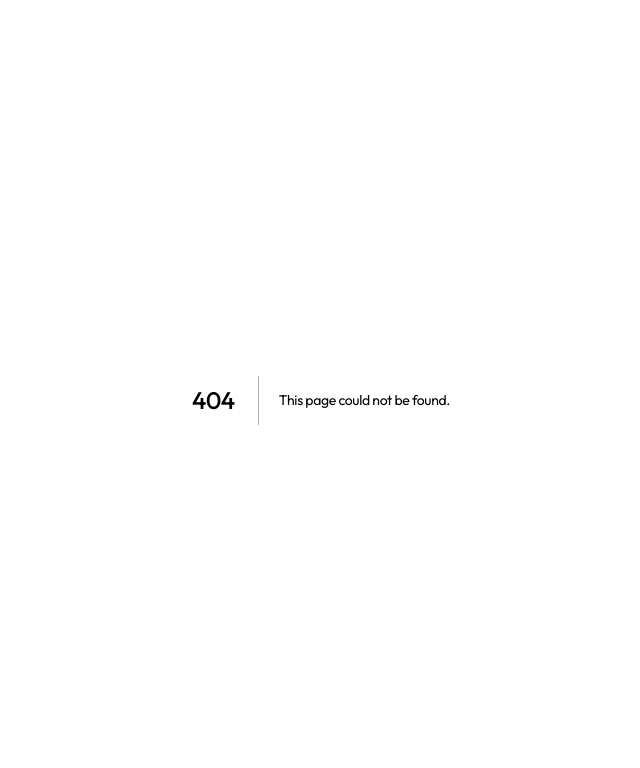
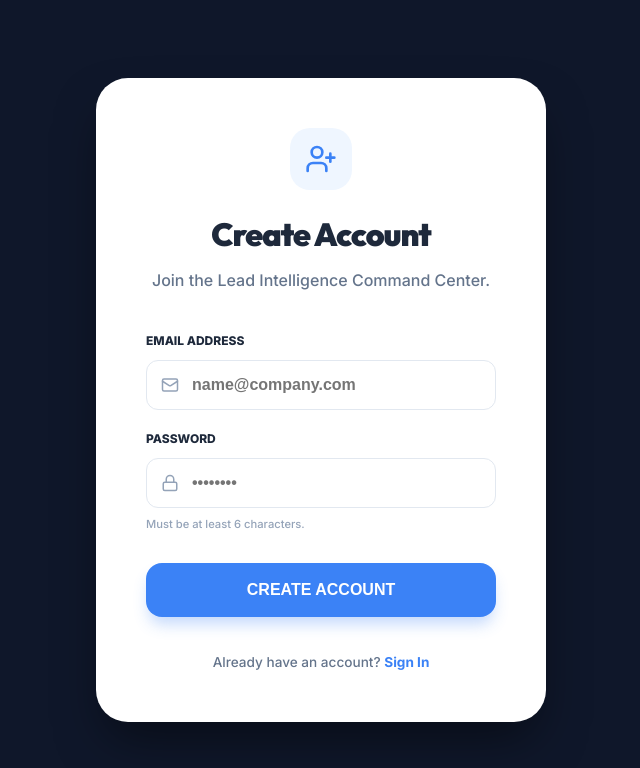
Before and after one commit to nusRying/Websites-Marketing, a Next.js app in the folder templates/: page /signup in a window 1280 px wide. Before the commit this address had no page. Shown: the top 768 px of the page, without its empty margins (319-959 px from the left). Built offline with nearby package versions, Linux system fonts and the light colour scheme; no server answers.

Commit message:
feat: implement user registration with supabase auth

```diff
--- /dev/null
+++ b/templates/src/app/signup/page.tsx
@@ -0,0 +1,192 @@
+'use client';
+
+import { useState } from 'react';
+import { supabase } from '@/lib/supabase';
+import { motion } from 'framer-motion';
+import { Zap, Mail, Lock, Loader2, UserPlus } from 'lucide-react';
+import { useRouter } from 'next/navigation';
+
+export default function SignupPage() {
+  const [email, setEmail] = useState('');
+  const [password, setPassword] = useState('');
+  const [loading, setLoading] = useState(false);
+  const [error, setError] = useState<string | null>(null);
+  const [success, setSuccess] = useState<string | null>(null);
+  const router = useRouter();
+
+  const handleSignup = async (e: React.FormEvent) => {
+    e.preventDefault();
+    console.log("Signup attempt started for:", email);
+
+    // Key validation check
+    const supabaseKey = process.env.NEXT_PUBLIC_SUPABASE_ANON_KEY;
+
+    if (!supabaseKey || (!supabaseKey.startsWith('eyJ') && !supabaseKey.startsWith('sb_'))) {
+      console.error("Invalid Supabase Key format detected.");
+      setError("CRITICAL: Your Supabase API Key is invalid. Please update .env.local with the correct 'anon' key from Supabase Settings > API.");
+      return;
+    }
+
+    setLoading(true);
+    setError(null);
+    setSuccess(null);
+
+    try {
+      console.log("Calling supabase.auth.signUp...");
+      const { data, error } = await supabase.auth.signUp({
+        email,
+        password,
+      });
+
+      if (error) {
+        console.error("Supabase Auth Error:", error.message);
+        setError(error.message);
+        setLoading(false);
+      } else {
+        console.log("Signup successful! User ID:", data.user?.id);
+
+        // If email confirmation is required, usually data.session is null
+        if (data.user && data.user.identities && data.user.identities.length === 0) {
+           setError("This email is already registered. Please sign in instead.");
+           setLoading(false);
+           return;
+        }
+
+        if (!data.session) {
+          setSuccess("Account created successfully! Please check your email to confirm your account before signing in.");
+          setLoading(false);
+        } else {
+          console.log("Redirecting to dashboard...");
+          router.push('/');
+          router.refresh();
+        }
+      }
+    } catch (err: any) {
+      console.error("UNEXPECTED ERROR during signup flow:", err);
+      setError("An unexpected error occurred.");
+      setLoading(false);
+    }
+  };
+
+  return (
+    <div style={{
+      minHeight: '100vh',
+      display: 'flex',
+      alignItems: 'center',
+      justifyContent: 'center',
+      background: '#0f172a',
+      fontFamily: 'Inter, sans-serif'
+    }}>
+      <motion.div
+        initial={{ opacity: 0, y: 20 }}
+        animate={{ opacity: 1, y: 0 }}
+        style={{
+          width: '100%',
+          maxWidth: '450px',
+          background: 'white',
+          padding: '50px',
+          borderRadius: '32px',
+          boxShadow: '0 25px 50px -12px rgba(0,0,0,0.5)'
+        }}
+      >
+        <div style={{ textAlign: 'center', marginBottom: '40px' }}>
+          <div style={{
+            display: 'inline-flex',
+            background: '#eff6ff',
+            padding: '15px',
+            borderRadius: '20px',
+            color: '#3b82f6',
+            marginBottom: '20px'
+          }}>
+            <UserPlus size={32} />
+          </div>
+          <h1 style={{ fontSize: '2rem', fontWeight: 900, color: '#1e293b', letterSpacing: '-1px' }}>Create Account</h1>
+          <p style={{ color: '#64748b', marginTop: '10px', fontWeight: 500 }}>Join the Lead Intelligence Command Center.</p>
+        </div>
+
+        {success ? (
+          <div style={{ textAlign: 'center' }}>
+            <div style={{ background: '#ecfdf5', color: '#10b981', padding: '20px', borderRadius: '16px', fontSize: '0.95rem', fontWeight: 600, border: '1px solid #d1fae5', marginBottom: '20px' }}>
+              {success}
+            </div>
+            <a href="/login" style={{ fontSize: '0.85rem', fontWeight: 700, color: '#3b82f6', textDecoration: 'none' }}>
+              Go to Sign In →
+            </a>
+          </div>
+        ) : (
+          <form onSubmit={handleSignup} style={{ display: 'flex', flexDirection: 'column', gap: '20px' }}>
+            <div>
+              <label style={{ fontSize: '0.75rem', fontWeight: 800, color: '#1e293b', textTransform: 'uppercase', display: 'block', marginBottom: '10px' }}>Email Address</label>
+              <div style={{ position: 'relative' }}>
+                <Mail style={{ position: 'absolute', left: '15px', top: '50%', transform: 'translateY(-50%)', color: '#94a3b8' }} size={18} />
+                <input
+                  type="email"
+                  required
+                  value={email}
+                  onChange={(e) => setEmail(e.target.value)}
+                  style={{ width: '100%', padding: '15px 15px 15px 45px', borderRadius: '12px', border: '1px solid #e2e8f0', fontSize: '1rem', fontWeight: 600, outline: 'none' }}
+                  placeholder="name@company.com"
+                />
+              </div>
+            </div>
+
+            <div>
+              <label style={{ fontSize: '0.75rem', fontWeight: 800, color: '#1e293b', textTransform: 'uppercase', display: 'block', marginBottom: '10px' }}>Password</label>
+              <div style={{ position: 'relative' }}>
+                <Lock style={{ position: 'absolute', left: '15px', top: '50%', transform: 'translateY(-50%)', color: '#94a3b8' }} size={18} />
+                <input
+                  type="password"
+                  required
+                  minLength={6}
+                  value={password}
+                  onChange={(e) => setPassword(e.target.value)}
+                  style={{ width: '100%', padding: '15px 15px 15px 45px', borderRadius: '12px', border: '1px solid #e2e8f0', fontSize: '1rem', fontWeight: 600, outline: 'none' }}
+                  placeholder="••••••••"
+                />
+              </div>
+              <p style={{ fontSize: '0.7rem', color: '#94a3b8', marginTop: '8px', fontWeight: 500 }}>Must be at least 6 characters.</p>
+            </div>
+
+            {error && (
+              <div style={{ background: '#fef2f2', color: '#ef4444', padding: '15px', borderRadius: '12px', fontSize: '0.85rem', fontWeight: 600, border: '1px solid #fee2e2' }}>
+                {error}
+              </div>
+            )}
+
+            <button
+              type="submit"
+              disabled={loading}
+              style={{
+                marginTop: '10px',
+                padding: '18px',
+                background: '#3b82f6',
+                color: 'white',
+                border: 'none',
+                borderRadius: '16px',
+                fontWeight: 800,
+                fontSize: '1rem',
+                cursor: 'pointer',
+                display: 'flex',
+                alignItems: 'center',
+                justifyContent: 'center',
+                gap: '10px',
+                boxShadow: '0 10px 15px -3px rgba(59, 130, 246, 0.3)',
+                transition: 'all 0.2s'
+              }}
+            >
+              {loading ? <Loader2 className="animate-spin" size={20} /> : 'CREATE ACCOUNT'}
+            </button>
+
+            <div style={{ textAlign: 'center', marginTop: '15px' }}>
+              <p style={{ fontSize: '0.85rem', color: '#64748b', fontWeight: 500 }}>
+                Already have an account?{' '}
+                <a href="/login" style={{ color: '#3b82f6', fontWeight: 700, textDecoration: 'none' }}>Sign In</a>
+              </p>
+            </div>
+          </form>
+        )}
+
+      </motion.div>
+    </div>
+  );
+}
```
Also changed, not shown: templates/src/app/login/page.tsx (+7 -0 lines).
